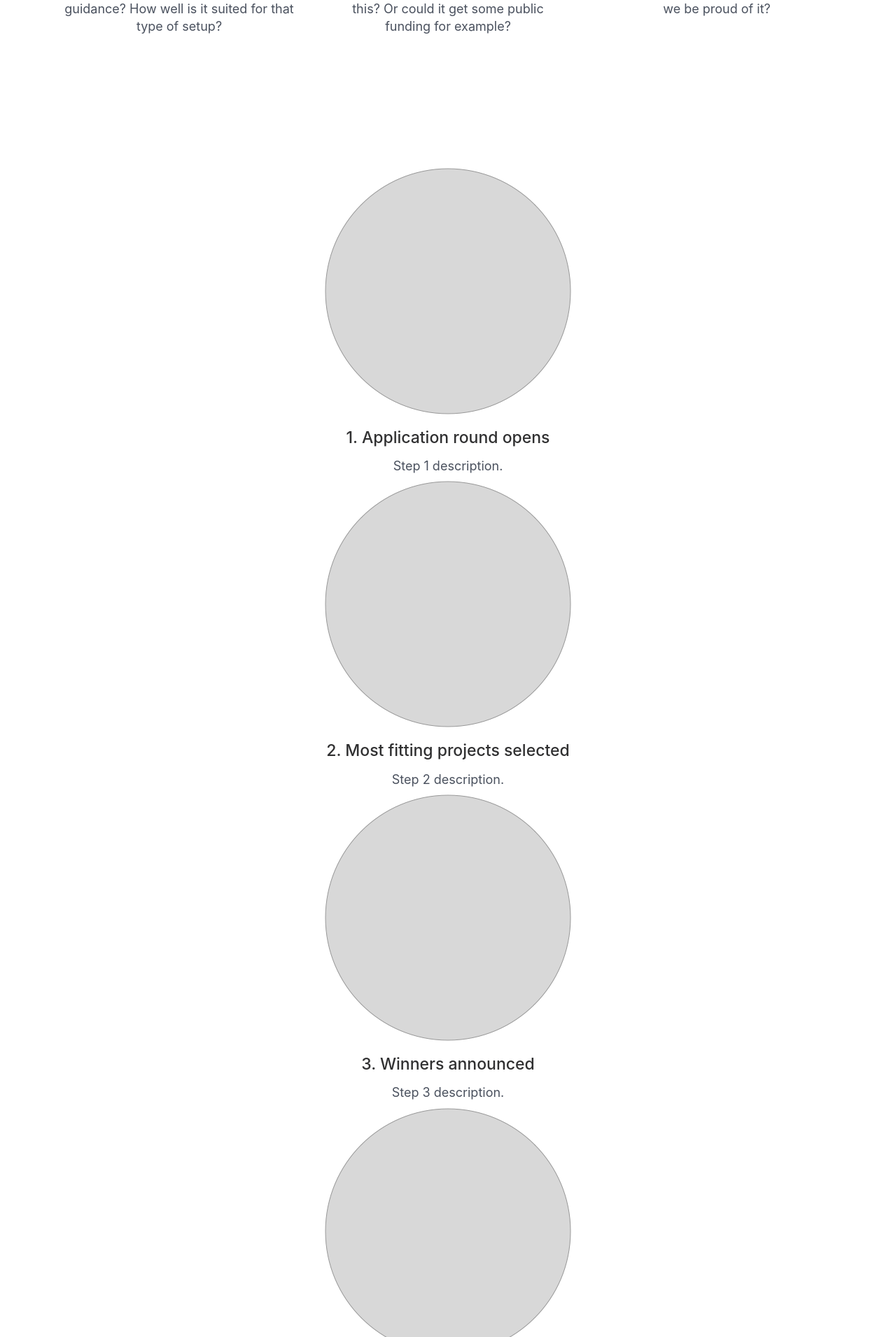
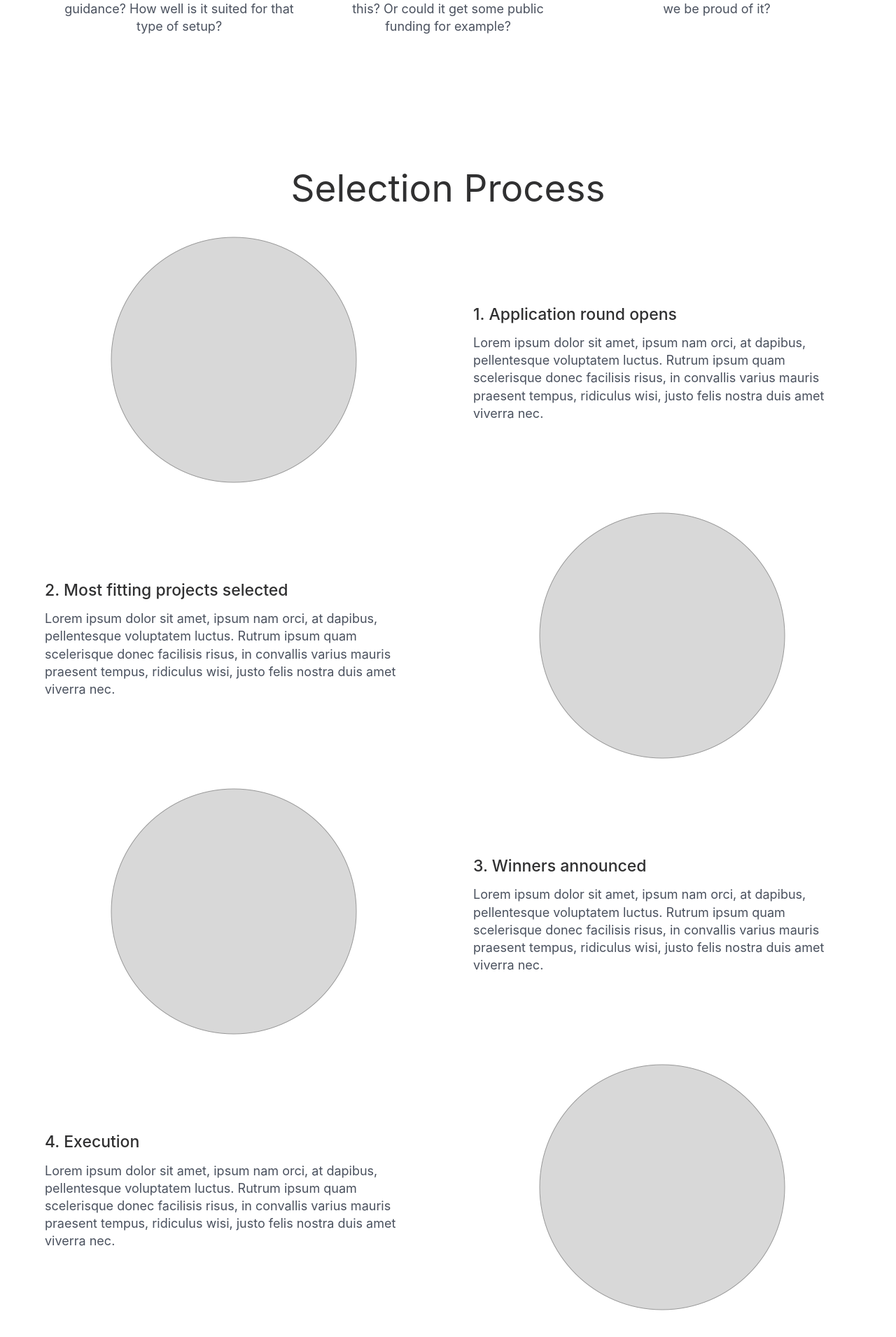
Before and after one commit to futurice/spiceprogram, a Jekyll site: the page built from chilicorn-fund/index.html, in a window 1280 px wide. Shown: the part 3183-5093 px from the top of the page at 70% size. Built offline with Jekyll 4.4.1, drawn with Linux system fonts in a browser that asks for light colours; nearby versions of some CDN libraries.

Commit message:
Selection process section, add autoprefixer

```diff
--- a/Gemfile
+++ b/Gemfile
@@ -1,2 +1,3 @@
 source 'https://rubygems.org'
 gem 'github-pages'
+gem 'octopress-autoprefixer'
--- a/_config.yml
+++ b/_config.yml
@@ -5,4 +5,5 @@ sass:
      sass_dir: assets/css
 gems:
   - jekyll-sitemap
+  - octopress-autoprefixer
 port: 4001
--- a/assets/css/_fund.scss
+++ b/assets/css/_fund.scss
@@ -84,7 +84,6 @@ section.criteria {
   .criterion {
     margin-bottom: $item-spacing;
     //@include clearfix;
-
   }
 
   @media screen and (min-width: $mobile) {
@@ -113,3 +112,40 @@ section.criteria {
   }
 
 }
+
+/****** SELECTION PROCESS ******/
+.selection-process {
+  .step {
+    margin-bottom: 2rem;
+  }
+  .step__image {
+    img {
+      max-width: 80%;
+    }
+  }
+  @media screen and (min-width: $tablet) {
+    .step {
+      display: flex;
+      flex-direction: row;
+      justify-content: space-between;
+      align-items: center;
+      text-align: left;
+
+      &:nth-child(odd) {
+        flex-direction: row-reverse;
+      }
+
+      p {
+        text-align: left;
+        max-width: none;
+      }
+    }
+    .step__image {
+      width: calc(50% - 2rem);
+      text-align: center;
+    }
+    .step__content {
+      width: calc(50% - 2rem);
+    }
+  }
+}
--- a/chilicorn-fund/index.html
+++ b/chilicorn-fund/index.html
@@ -160,25 +160,44 @@ custom_js:
 
 <section class="selection-process">
   <div class="container">
-    <div class="step">
-      <img src="{{ site.baseurl }}/assets/img/step1.png" alt="">
-      <h3>1. Application round opens</h3>
-      <p>Step 1 description.</p>
+    <div class="section-header">
+      <h2>Selection Process</h2>
     </div>
     <div class="step">
-      <img src="{{ site.baseurl }}/assets/img/step2.png" alt="">
-      <h3>2. Most fitting projects selected</h3>
-      <p>Step 2 description.</p>
+      <div class="step__image">
+        <img src="{{ site.baseurl }}/assets/img/step1.png" alt="">
+      </div>
+      <div class="step__content">
+        <h3>1. Application round opens</h3>
+        <p>Lorem ipsum dolor sit amet, ipsum nam orci, at dapibus, pellentesque voluptatem luctus. Rutrum ipsum quam scelerisque donec facilisis risus, in convallis varius mauris praesent tempus, ridiculus wisi, justo felis nostra duis amet viverra nec.</p>
+      </div>
     </div>
     <div class="step">
-      <img src="{{ site.baseurl }}/assets/img/step3.png" alt="">
-      <h3>3. Winners announced</h3>
-      <p>Step 3 description.</p>
+      <div class="step__image">
+        <img src="{{ site.baseurl }}/assets/img/step2.png" alt="">
+      </div>
+      <div class="step__content">
+        <h3>2. Most fitting projects selected</h3>
+        <p>Lorem ipsum dolor sit amet, ipsum nam orci, at dapibus, pellentesque voluptatem luctus. Rutrum ipsum quam scelerisque donec facilisis risus, in convallis varius mauris praesent tempus, ridiculus wisi, justo felis nostra duis amet viverra nec.</p>
+      </div>
     </div>
     <div class="step">
-      <img src="{{ site.baseurl }}/assets/img/step4.png" alt="">
-      <h3>4. Execution</h3>
-      <p>Step 4 description.</p>
+      <div class="step__image">
+        <img src="{{ site.baseurl }}/assets/img/step3.png" alt="">
+      </div>
+      <div class="step__content">
+        <h3>3. Winners announced</h3>
+        <p>Lorem ipsum dolor sit amet, ipsum nam orci, at dapibus, pellentesque voluptatem luctus. Rutrum ipsum quam scelerisque donec facilisis risus, in convallis varius mauris praesent tempus, ridiculus wisi, justo felis nostra duis amet viverra nec.</p>
+      </div>
+    </div>
+    <div class="step">
+      <div class="step__image">
+        <img src="{{ site.baseurl }}/assets/img/step4.png" alt="">
+      </div>
+      <div class="step__content">
+        <h3>4. Execution</h3>
+        <p>Lorem ipsum dolor sit amet, ipsum nam orci, at dapibus, pellentesque voluptatem luctus. Rutrum ipsum quam scelerisque donec facilisis risus, in convallis varius mauris praesent tempus, ridiculus wisi, justo felis nostra duis amet viverra nec.</p>
+      </div>
     </div>
   </div>
 </section>
```
Also changed, not shown: Gemfile.lock.
